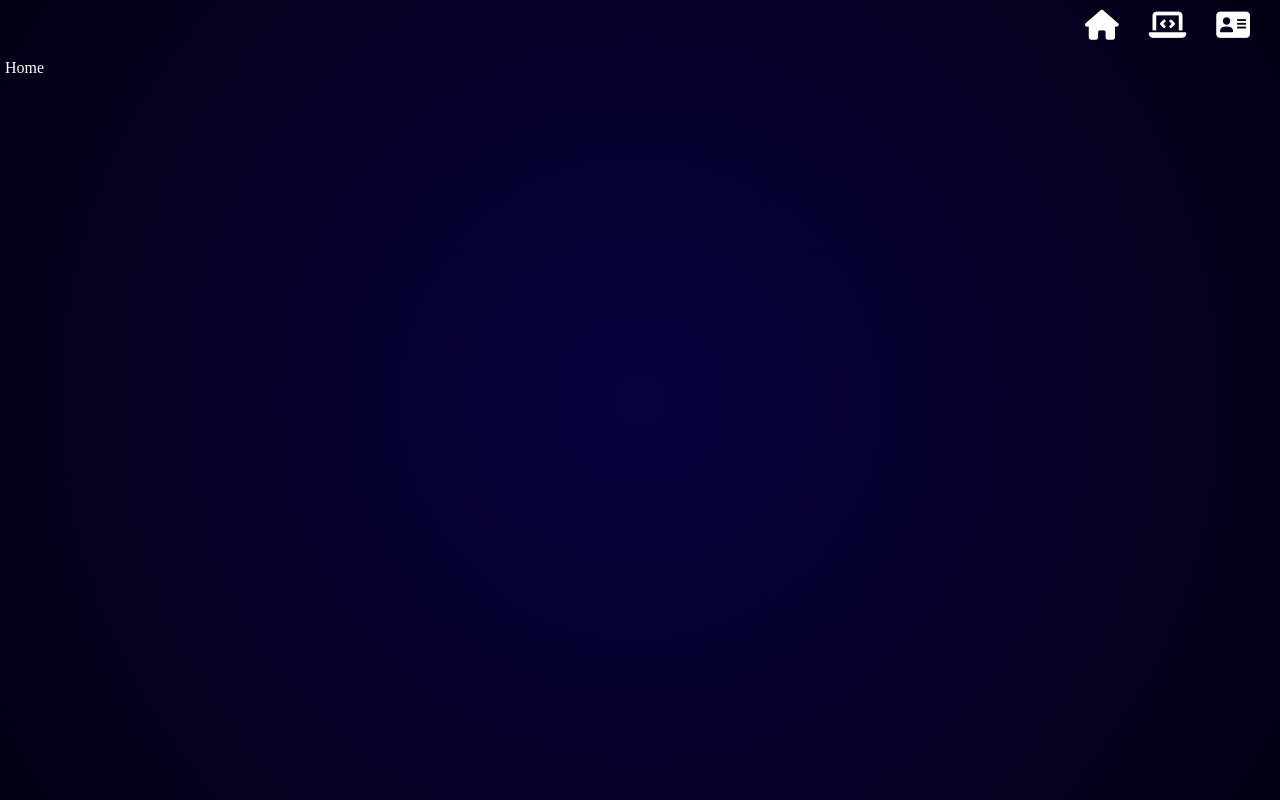
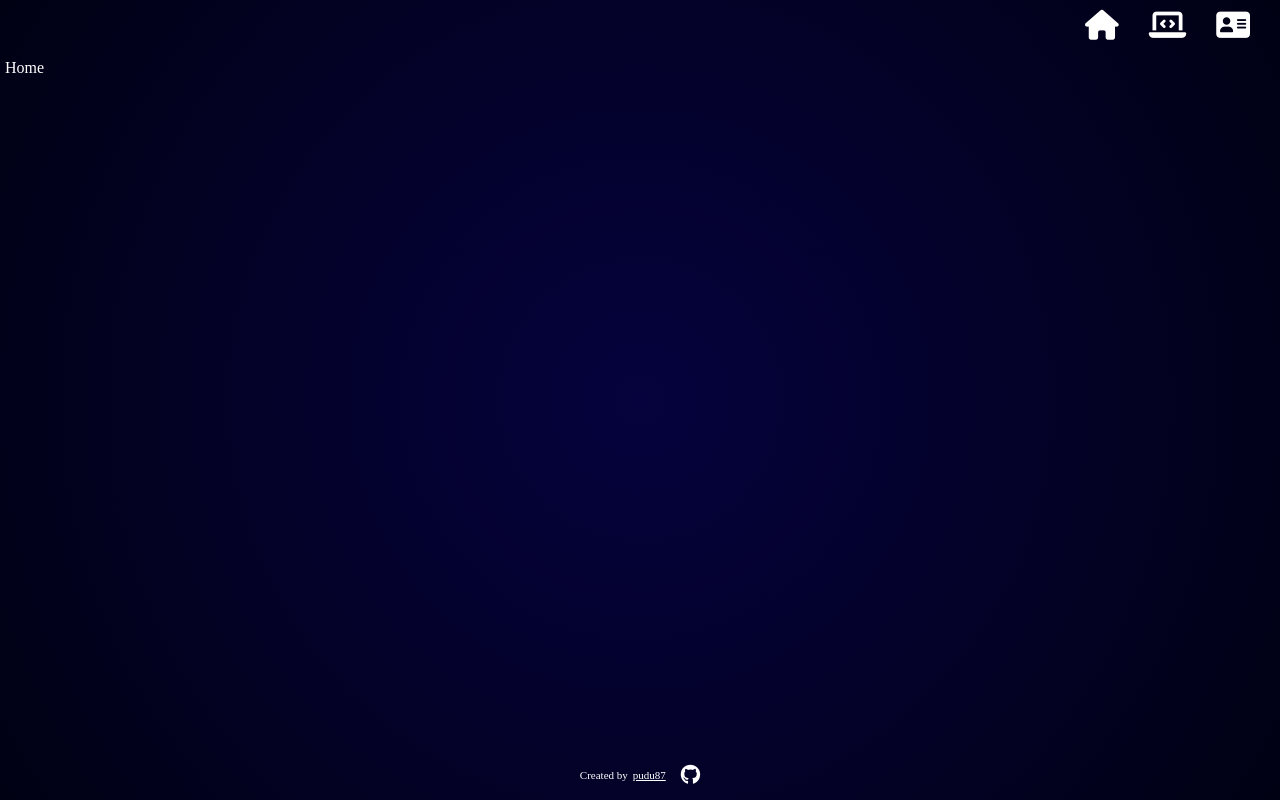
Before and after one commit to pudu87/portfolio, a website built with webpack: page dist/index.html in a window 1280 px wide. Built offline with nearby package versions, Linux system fonts and the light colour scheme.

Commit message:
add footer

```diff
--- /dev/null
+++ b/src/js/footer.js
@@ -0,0 +1,19 @@
+const footer = document.querySelector('footer');
+
+const loadFooter = () => {
+  const p = document.createElement('p');
+  p.textContent = 'Created by';
+    const span = document.createElement('span');
+    span.textContent = 'pudu87';
+    p.append(span);
+  const link = document.createElement('a');
+  link.href = 'https://github.com/pudu87';
+    const i = document.createElement('i');
+    i.classList.add('fab', 'fa-github');
+    link.append(i);
+  [p, link].forEach(element => {
+    footer.append(element);
+  });
+}
+
+export default loadFooter
--- a/src/js/index.js
+++ b/src/js/index.js
@@ -5,6 +5,7 @@ import loadNavbar from './navbar.js'
 import loadHome from './home.js'
 import loadProjects from './projects.js'
 import loadAbout from './about.js'
+import loadFooter from './footer.js'
 
 const content = document.querySelector('#content');
 const loadContent = {
@@ -23,4 +24,5 @@ const loadContent = {
     loadHome();
     content.classList.add('home');
   }
+  loadFooter();
 })()
--- a/src/styles/main.scss
+++ b/src/styles/main.scss
@@ -4,8 +4,10 @@
 }
 
 body {
-  height: 100vh;
+  min-height: 100vh;
   width: 100vw;
+  display: flex;
+  flex-direction: column;
   background: radial-gradient(circle, rgb(5, 2, 61),rgb(1, 1, 20));
 }
 * {
@@ -35,6 +37,7 @@ nav {
 // CONTENT
 
 #content {
+  flex: 1;
   margin: 10px 5px;
 }
 
@@ -90,3 +93,26 @@ div.about {
     }
   }
 }
+
+// footer
+
+footer {
+  height: 50px;
+  display: flex;
+  align-items: center;
+  justify-content: center;
+  p {
+    margin-right: 15px;
+    font-size: 11px;
+    span {
+      margin-left: 5px;
+      text-decoration: underline;
+    }
+  }
+  a {
+    font-size: 20px;
+  }
+  a:hover {
+    transform: scale(1.1);
+  }
+}
```
Also changed, not shown: dist/index.html, dist/main.js.
